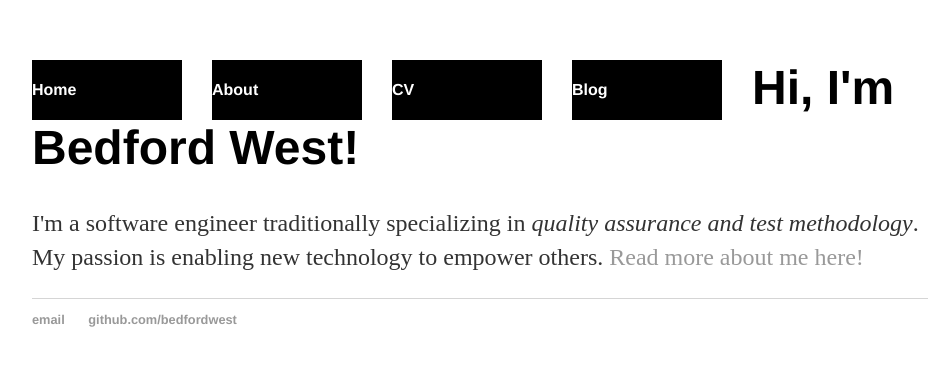
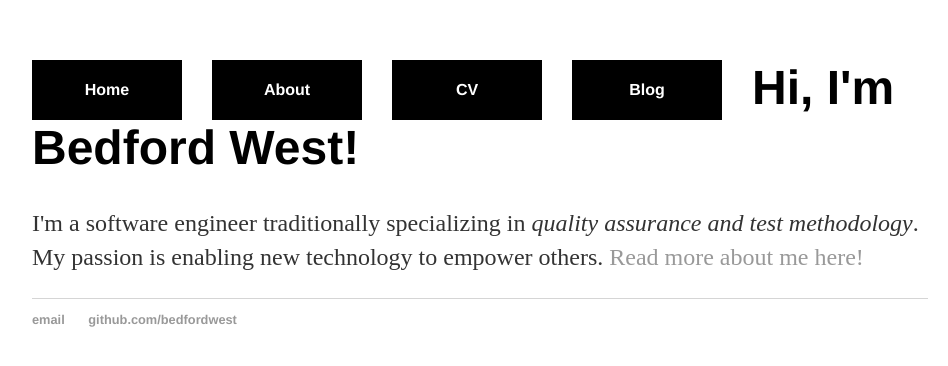
Before and after one commit to BedfordWest/bedfordwest.github.io, a Jekyll site: the page built from index.html, in a window 1280 px wide. Shown: the top 366 px of the page, without its empty margins (160-1108 px from the left). Built offline with Jekyll 4.4.1, drawn with Linux system fonts in a browser that asks for light colours.

Commit message:
fix(buttons): Fixed text alignment on the button

```diff
--- a/css/main.css
+++ b/css/main.css
@@ -49,7 +49,7 @@ ul.posts li {
 
 #nav_buttons li {
     float: left;
-    test-align: center;
+    text-align: center;
     background-color: #000000;
     margin-right: 30px;
     width: 150px;
```
